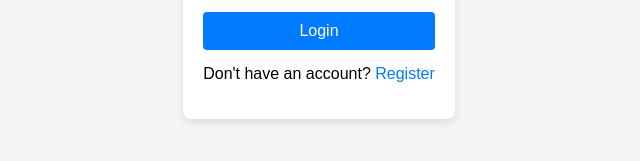
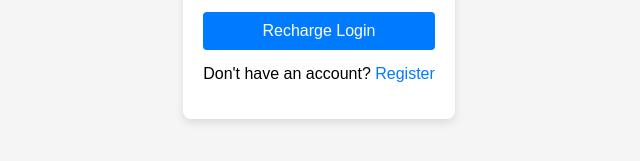
Before and after one commit to ArunKotu/project-docker, a plain HTML site: page index.html in a window 1280 px wide. Shown: the part 453-614 px from the top of the page, 321-961 px from the left. Drawn offline with Linux system fonts and the light colour scheme.

Commit message:
Update index.html

```diff
--- a/index.html
+++ b/index.html
@@ -71,7 +71,7 @@
                 <label for="password">Password</label>
                 <input type="password" id="password" name="password" required>
             </div>
-            <button type="submit">Login</button>
+            <button type="submit">Recharge Login</button>
         </form>
         <p class="register-link">Don't have an account? <a href="#">Register</a></p>
     </div>
```
